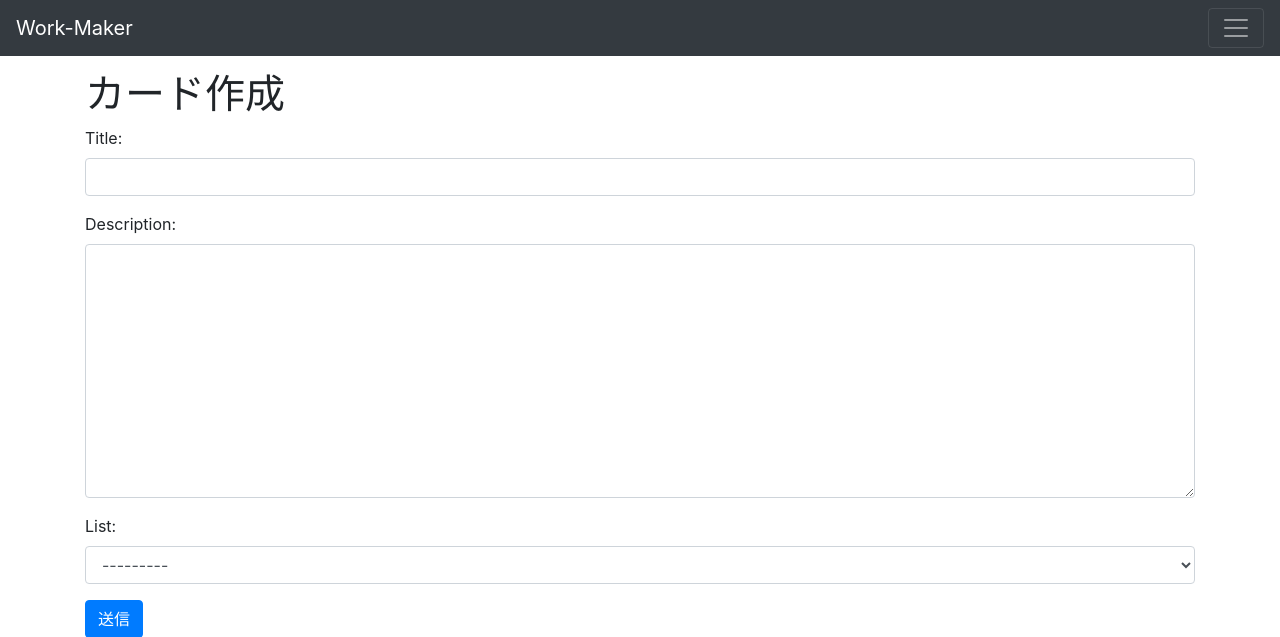
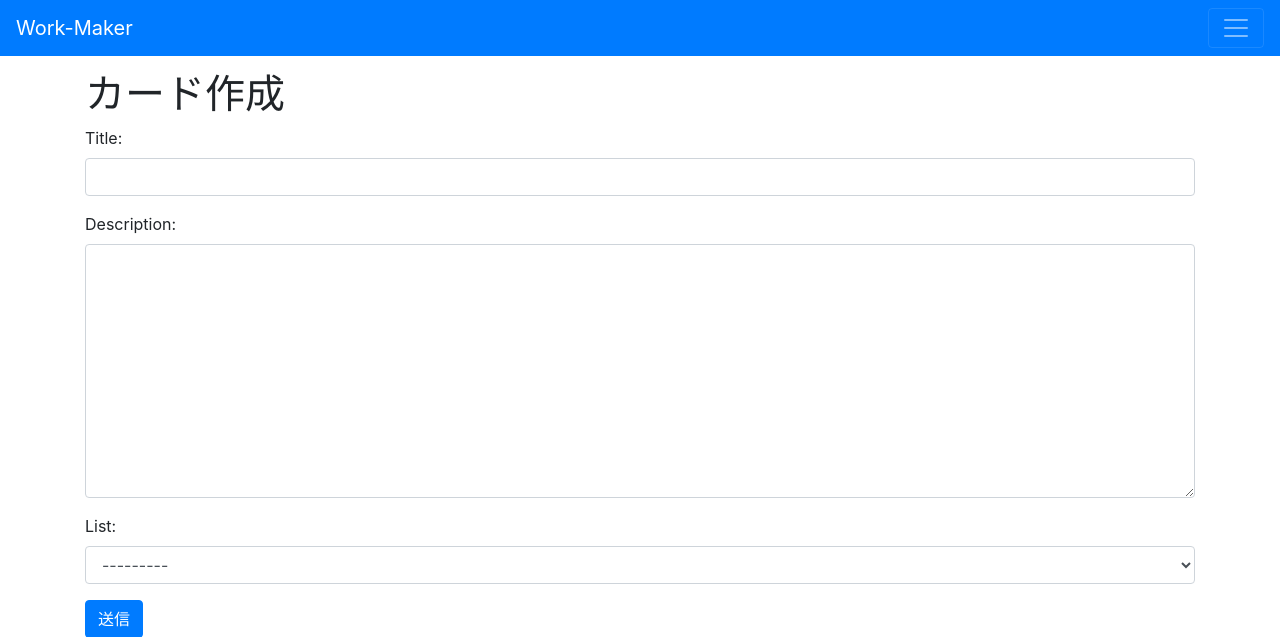
Before and after one commit to youmoretoshiya/work-maker, a Django app: page /cards/create/ in a window 1280 px wide. Shown: the top 637 px of the page. Run offline with Django 3.2, Linux system fonts and the light colour scheme; a user stored in the database is signed in; data comes from the database, SQL or seed files in the repository; both versions use the stored data as it was after the commit; some libraries are stand-ins or nearby versions.

Commit message:
ナビゲーションバーの色を変更

```diff
--- a/project/app/templates/app/base.html
+++ b/project/app/templates/app/base.html
@@ -15,7 +15,8 @@
 </head>
 <body>
   <header>
-    <nav class="navbar navbar-dark bg-dark fixed-top">
+    <!--navigationbarの色を変更：白抜き文字に背景色を青に -->
+    <nav class="navbar navbar-dark bg-primary fixed-top">
       {% if request.user.is_authenticated %}
       <a class="navbar-brand" href="{% url 'app:home' %}">Work-Maker</a>
       {% else %}
--- a/project/project/settings.py
+++ b/project/project/settings.py
@@ -130,7 +130,7 @@
 LOGOUT_REDIRECT_URL = "app:index"
 LOGIN_URL = "login"
 
-DEBUG = False
+DEBUG = True
 
 try:
     from config.local_settings import *
```
Also changed, not shown: project/db.sqlite3.
